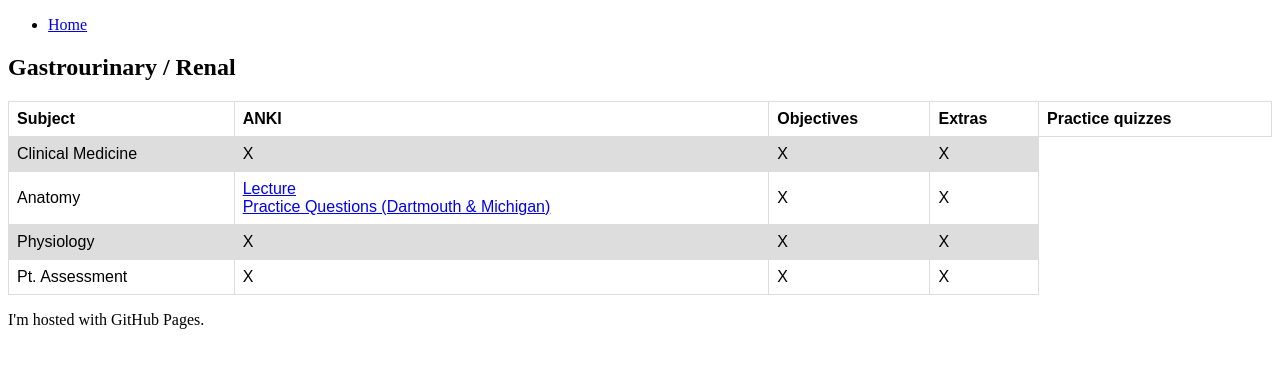
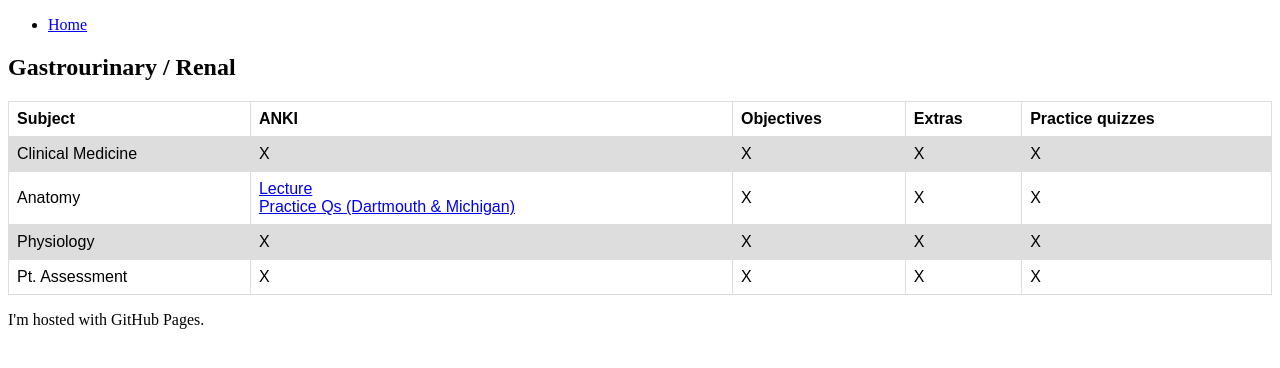
Before and after one commit to eparayno/eparayno.github.io, a plain HTML site: page index.html in a window 1280 px wide. Drawn offline with Linux system fonts and the light colour scheme.

Commit message:
fix formatting

```diff
--- a/index.html
+++ b/index.html
@@ -37,17 +37,20 @@
       <td>X</td>
       <td>X</td>
       <td>X</td>
+      <td>X</td>
     </tr>
     <tr>
       <td>Anatomy</td>
       <td><a href="https://drive.google.com/file/d/1IXR_5Awo8xkh5b9-FliD5l124P_5OKO4/view?usp=sharing">Lecture</a><br>
-          <a href="https://drive.google.com/file/d/1wXqoy3_FueUVitd8Yw5z0EBO0ozeJldF/view?usp=sharing">Practice Questions (Dartmouth & Michigan)</a>
+          <a href="https://drive.google.com/file/d/1wXqoy3_FueUVitd8Yw5z0EBO0ozeJldF/view?usp=sharing">Practice Qs (Dartmouth & Michigan)</a>
       </td>
+      <td>X</td>
       <td>X</td>
       <td>X</td>
     </tr>
     <tr>
       <td>Physiology</td>
+      <td>X</td>
       <td>X</td>
       <td>X</td>
       <td>X</td>
@@ -57,6 +60,7 @@
       <td>X</td>
       <td>X</td>
       <td>X</td>
+      <td>X</td>
     </tr>
   </table>
 <p>I'm hosted with GitHub Pages.</p>
```
